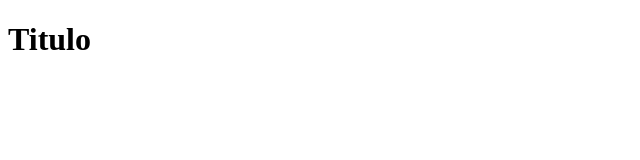
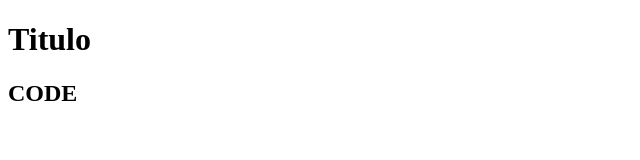
Before and after one commit to focofofo/CursoGIT, a plain HTML site: page index.html in a window 1280 px wide. Shown: the whole page, without its empty margins (0-640 px from the left). Drawn offline with Linux system fonts and the light colour scheme.

Commit message:
Se creo titulo h2

```diff
--- a/index.html
+++ b/index.html
@@ -7,5 +7,6 @@
 </head>
 <body>
     <h1>Titulo</h1>
+    <h2>CODE</h2>
 </body>
 </html>
```
